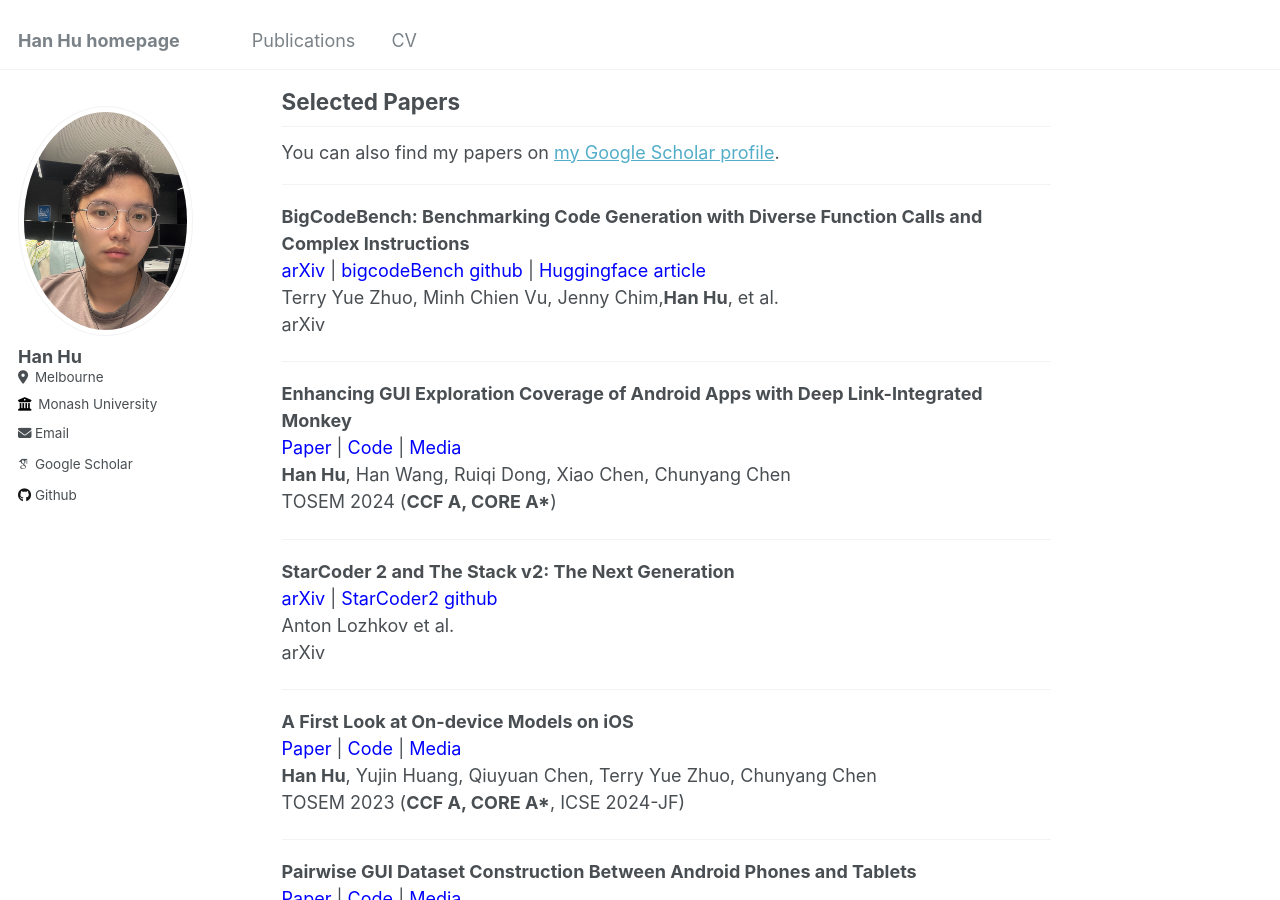
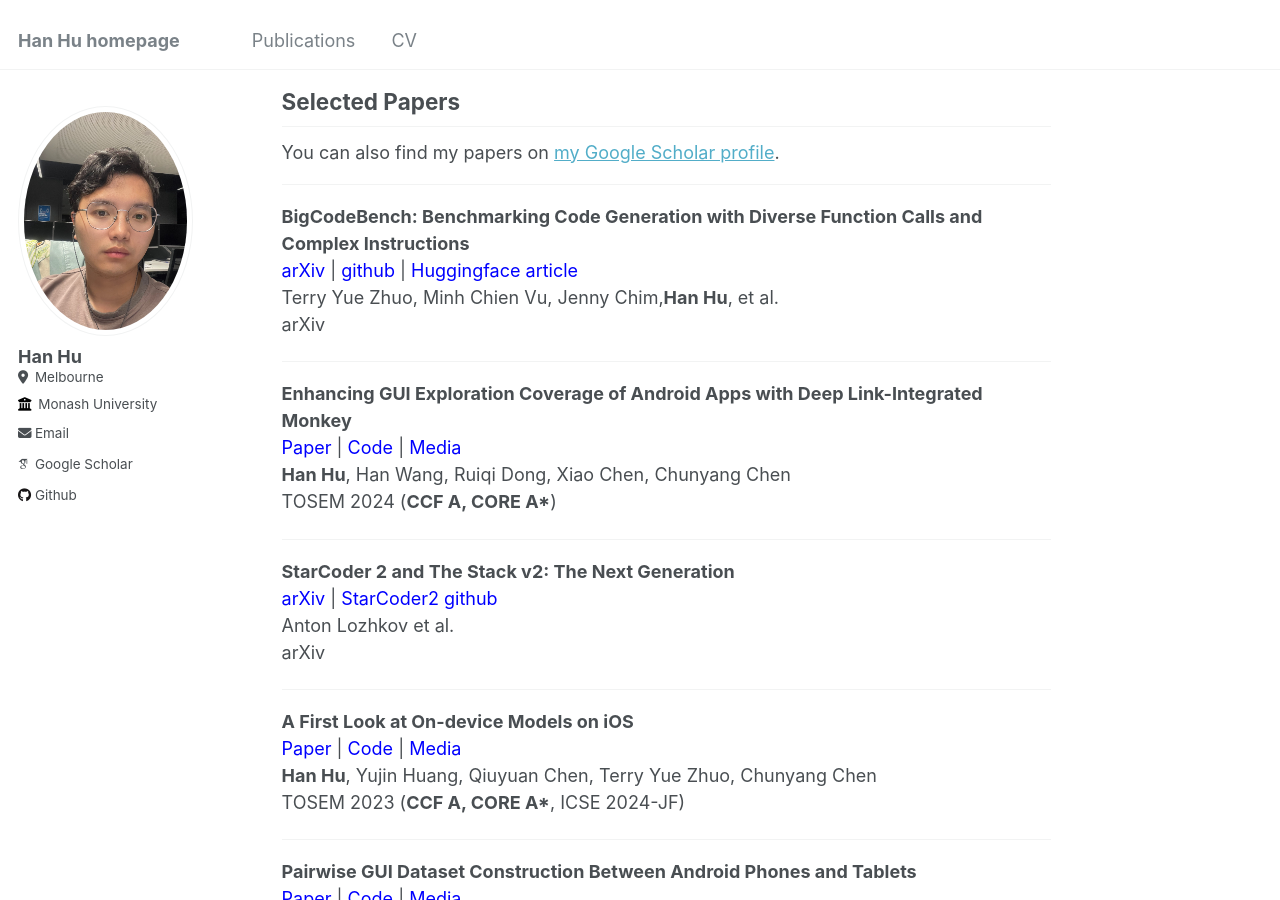
Before and after one commit to huhanGitHub/huhanGitHub.github.io, a Jekyll site: the page built from _pages/about.md, in a window 1280 px wide and 900 px high, scrolled down 1408 px. Built offline with Jekyll 4.4.1, drawn with Linux system fonts in a browser that asks for light colours; some web fonts are replaced.

Commit message:
Update about.md

```diff
--- a/_pages/about.md
+++ b/_pages/about.md
@@ -51,7 +51,7 @@ If there is an opening in your team that aligns with my skills, please feel free
 
 **BigCodeBench: Benchmarking Code Generation with Diverse Function Calls and Complex Instructions**<br>
 <a href="https://arxiv.org/abs/2406.15877" style="text-decoration: none; color: blue;">arXiv</a> |
-<a href="https://github.com/bigcode-project/bigcodebench" style="text-decoration: none; color: blue;">bigcodeBench github</a> |
+<a href="https://github.com/bigcode-project/bigcodebench" style="text-decoration: none; color: blue;">github</a> |
 <a href="https://huggingface.co/blog/leaderboard-bigcodebench" style="text-decoration: none; color: blue;">Huggingface article</a><br>
 Terry Yue Zhuo, Minh Chien Vu, Jenny Chim,<span style="font-weight: bold;">Han Hu</span>, et al.<br>
 arXiv
```
